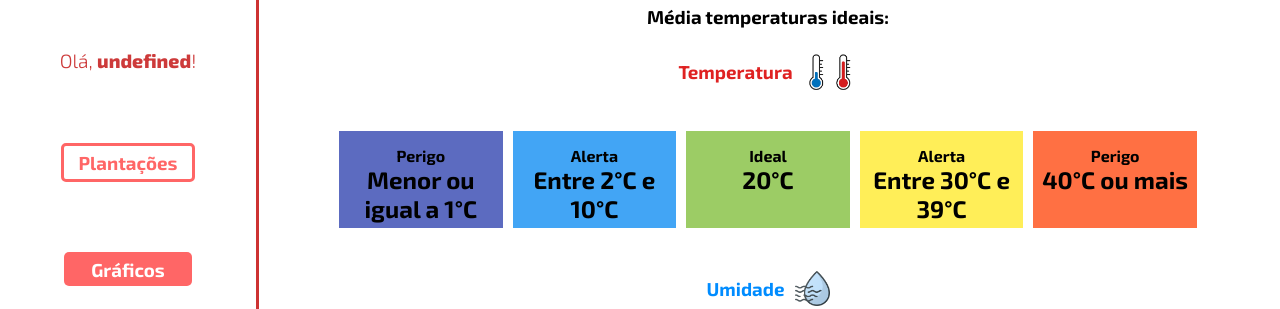
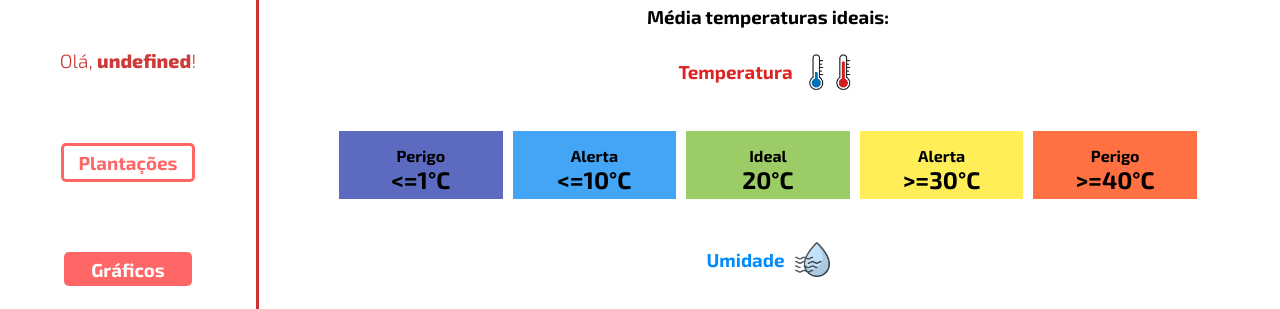
Before and after one commit to StrawTech/Sprint3, a website: page site/public/dashboard/dashboard.html in a window 1280 px wide. Shown: the part 230-539 px from the top of the page. Drawn offline with nearby package versions, Linux system fonts and the light colour scheme; some packages are replaced by stand-ins of ours; no server answers; a script that the page names is missing.

Commit message:
alteração nas kpi´s finais

```diff
--- a/site/public/dashboard/dashboard.html
+++ b/site/public/dashboard/dashboard.html
@@ -84,11 +84,11 @@
                 <div class="regua">
                     <div class="item-regua perigo-frio">
                         <h4>Perigo</h4>
-                        <h2>Menor ou igual a 1°C</h2>
+                        <h2>&lt;=1°C</h2>
                     </div>
                     <div class="item-regua alerta-frio">
                         <h4>Alerta</h4>
-                        <h2> Entre 2°C e 10°C</h2>
+                        <h2>&lt;=10°C</h2>
                     </div>
                     <div class="item-regua ideal">
                         <h4>Ideal</h4>
@@ -96,11 +96,11 @@
                     </div>
                     <div class="item-regua alerta-quente">
                         <h4>Alerta</h4>
-                        <h2>Entre 30°C e 39°C</h2>
+                        <h2>&gt;=30°C</h2>
                     </div>
                     <div class="item-regua perigo-quente">
                         <h4>Perigo</h4>
-                        <h2>40°C ou mais</h2>
+                        <h2>&gt;=40°C</h2>
                     </div>
                 </div>
                 <br><br>
```
